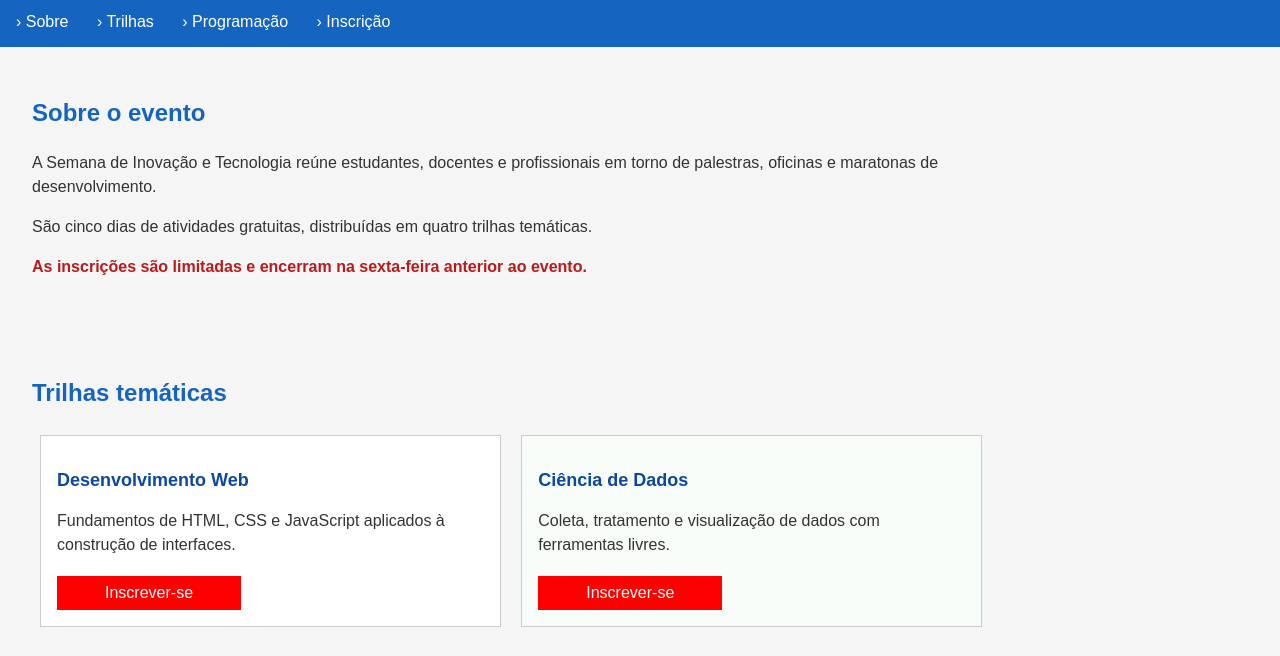
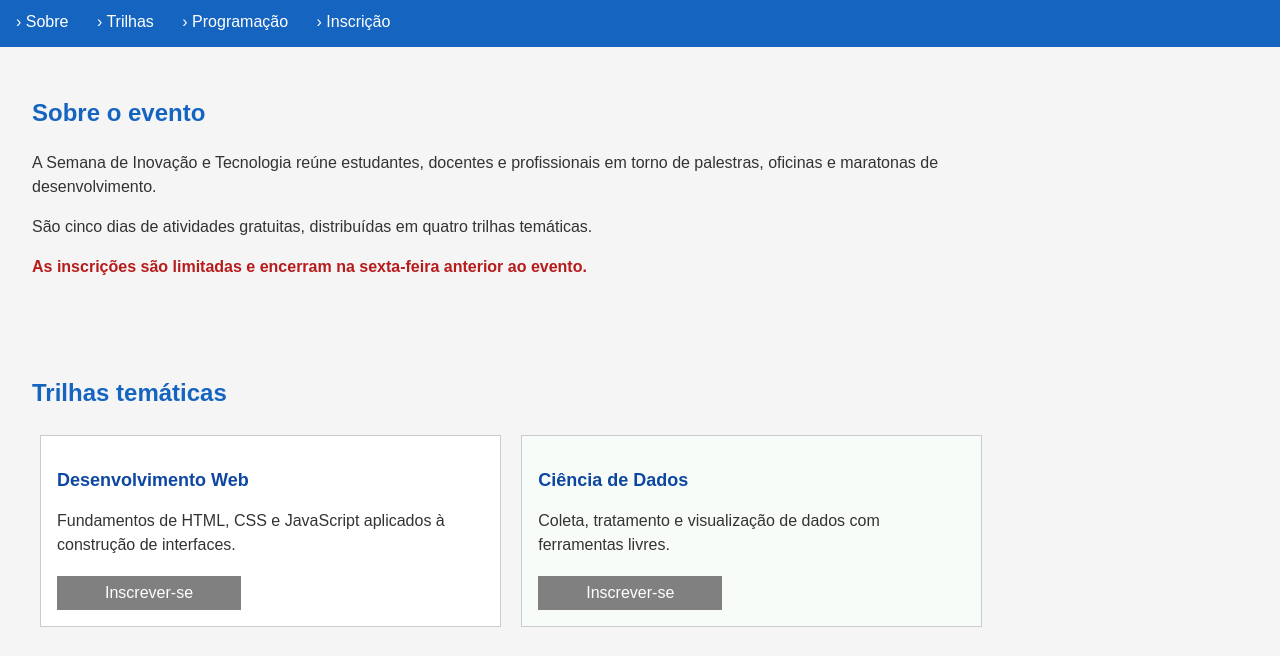
Before and after one commit to Dzai0273/Trabalho, a website: page cap07at01.html in a window 1280 px wide. Shown: the part 104-760 px from the top of the page. Drawn offline with Linux system fonts and the light colour scheme.

Commit message:
Update cap07atv01.css

```diff
--- a/cap07atv01.css
+++ b/cap07atv01.css
@@ -147,11 +147,11 @@ p {
 }
 
 .cartao .botao {
-  background-color: red; /* Regra mais forte por cascata/especificidade */
+  background-color: grey; /* Regra mais forte por cascata/especificidade */
 }
 
 .botao:hover {
-  background-color: darkred;
+  background-color: darkblue;
 }
 
 /* ---------- Lista de programação ---------- */
```
